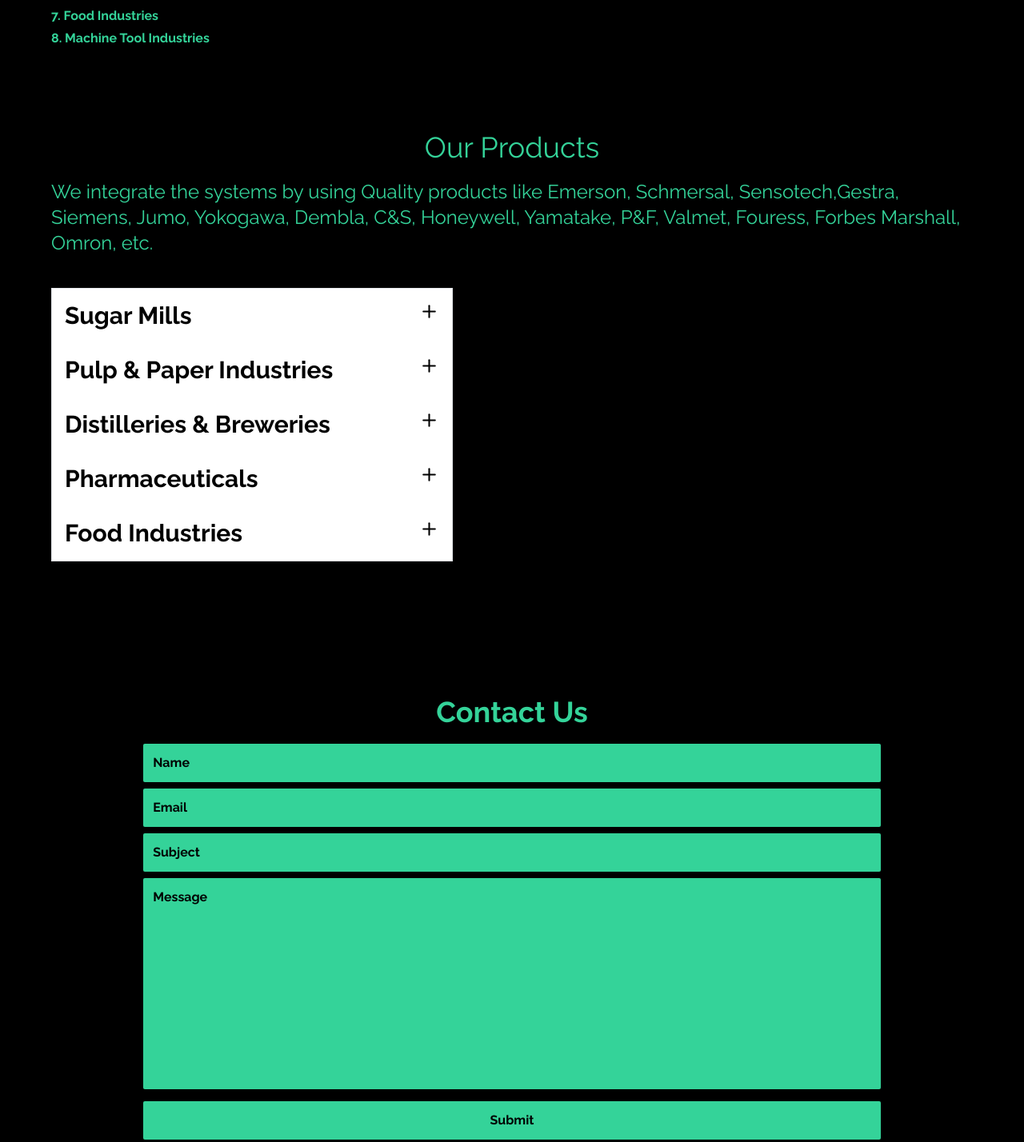
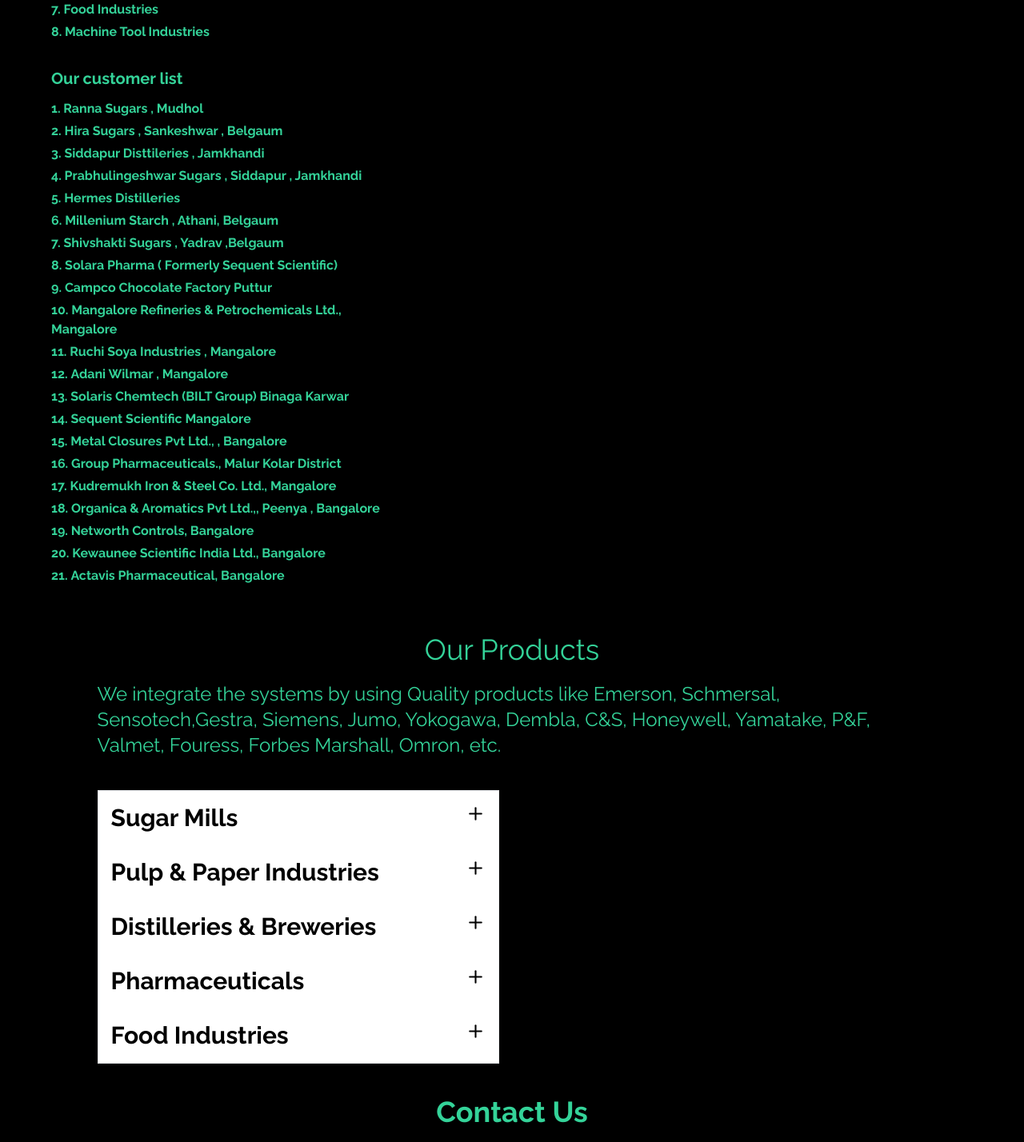
Before and after one commit to DhanrajCoding97/sIc-tailwind-next-live, a Next.js app: page / in a window 1280 px wide. Shown: the part 1200-2628 px from the top of the page at 80% size. Built offline with nearby package versions, Linux system fonts and the light colour scheme.

Commit message:
fixed framermotion animations and started services section

```diff
--- /dev/null
+++ b/assets/carouselImages.js
@@ -0,0 +1 @@
+import {image1} from "./images/"
--- a/components/Contact.jsx
+++ b/components/Contact.jsx
@@ -26,6 +26,7 @@
       );
     e.target.reset();
   };
+
   return (
     <div>
       <form ref={form} onSubmit={sendEmail} className="max-w-[80%] m-auto">
@@ -69,7 +70,7 @@
           className="flex items-center justify-center font-bold text-2xl max-w-sm text-center"
         >
           Connect us on Whatsapp{" "}
-          <span className=" pl-3">
+          <span className="pl-3">
             <BsWhatsapp size={25} />
           </span>
         </motion.a>
--- a/components/Layout.jsx
+++ b/components/Layout.jsx
@@ -1,14 +1,10 @@
 import React from "react";
-import { useRouter } from "next/router";
 import Navbar from "./Navbar";
 import Footer from "./Footer";
 
 const Layout = ({ children }) => {
-
   return (
-    <div id="content"
-    >
-
+    <div id="content">
       <Navbar />
       {children}
       <Footer />
--- /dev/null
+++ b/components/ServicesCarousel.jsx
@@ -0,0 +1,11 @@
+import React from "react";
+
+const ServicesCarousel = () => {
+  return (
+    <motion.div id="carousel">
+      <motion.div id="inner-carousel"></motion.div>
+    </motion.div>
+  );
+};
+
+export default ServicesCarousel;
--- a/package.json
+++ b/package.json
@@ -19,6 +19,7 @@
     "react": "18.2.0",
     "react-dom": "18.2.0",
     "react-icons": "^4.4.0",
+    "react-intersection-observer": "^9.4.0",
     "react-scroll": "^1.8.7"
   },
   "devDependencies": {
--- a/pages/sic/about.js
+++ b/pages/sic/about.js
@@ -1,17 +1,32 @@
-import React from "react";
-import { motion } from "framer-motion";
+import { React, useEffect } from "react";
+import { motion, useAnimation } from "framer-motion";
+import { useInView } from "react-intersection-observer";
 
 const About = () => {
+  const { ref, inView } = useInView({
+    threshold: 0.2,
+  });
+
+  const animateSection = useAnimation();
+
+  useEffect(() => {
+    if (inView) {
+      animateSection.start({
+        x: 0,
+        transition: {
+          type: "spring",
+          duration: 2,
+          bounce: 0.3,
+        },
+      });
+    }
+    if (!inView) {
+      animateSection.start({ x: "-100vw" });
+    }
+  }, [inView]);
+
   return (
-    <motion.section
-      initial={{ opacity: 0 }}
-      animate={{ opacity: 1 }}
-      transition={{
-        duration: 0.75,
-      }}
-      id="about"
-      className="flex flex-col pt-10 mx-[5%] my-10"
-    >
+    <motion.section ref={ref} id="about" className="mx-[5%] m-auto my-10">
       <div id="about-description">
         <h1 className="text-2xl md:text-4xl text-center border-double border-b-white font-bold border-emerald-40 underline pb-5">
           About Us
@@ -22,8 +37,9 @@
           Automation
         </h2>
       </div>
+      <motion.div animate={animateSection}>
         <div id="project-list" className=" mt-4">
-        <h3 className="md:text-xl font-bold">
+          <h3 className="md:text-xl font-bold py-4">
             We take up turnkey projects in Control & Automation Projects for
             Process Industries like -
           </h3>
@@ -38,6 +54,33 @@
             <li>Machine Tool Industries</li>
           </ol>
         </div>
+        <div id="customer list" className="py-5">
+          <h3 className="md:text-xl font-bold py-3">Our customer list</h3>
+          <ol className="space-y-1 max-w-md list-decimal list-inside font-bold">
+            <li>Ranna Sugars , Mudhol</li>
+            <li>Hira Sugars , Sankeshwar , Belgaum</li>
+            <li>Siddapur Disttileries , Jamkhandi</li>
+            <li>Prabhulingeshwar Sugars , Siddapur , Jamkhandi</li>
+            <li>Hermes Distilleries</li>
+            <li>Millenium Starch , Athani, Belgaum</li>
+            <li>Shivshakti Sugars , Yadrav ,Belgaum</li>
+            <li>Solara Pharma ( Formerly Sequent Scientific)</li>
+            <li>Campco Chocolate Factory Puttur</li>
+            <li>Mangalore Refineries & Petrochemicals Ltd., Mangalore</li>
+            <li>Ruchi Soya Industries , Mangalore</li>
+            <li>Adani Wilmar , Mangalore</li>
+            <li>Solaris Chemtech (BILT Group) Binaga Karwar</li>
+            <li>Sequent Scientific Mangalore</li>
+            <li>Metal Closures Pvt Ltd., , Bangalore</li>
+            <li>Group Pharmaceuticals., Malur Kolar District</li>
+            <li>Kudremukh Iron & Steel Co. Ltd., Mangalore</li>
+            <li>Organica & Aromatics Pvt Ltd.,, Peenya , Bangalore</li>
+            <li>Networth Controls, Bangalore</li>
+            <li>Kewaunee Scientific India Ltd., Bangalore</li>
+            <li>Actavis Pharmaceutical, Bangalore</li>
+          </ol>
+        </div>
+      </motion.div>
     </motion.section>
   );
 };
--- a/pages/sic/contact.js
+++ b/pages/sic/contact.js
@@ -1,22 +1,39 @@
-import { React } from "react";
+import { React, useEffect } from "react";
 import ContactForm from "../../components/Contact";
-import { motion } from "framer-motion";
+import { motion, useAnimation } from "framer-motion";
+import { useInView } from "react-intersection-observer";
 
 const Contact = () => {
+  const { ref, inView } = useInView({
+    threshold: 0.2,
+  });
+
+  const animateSection = useAnimation();
+
+  useEffect(() => {
+    if (inView) {
+      animateSection.start({
+        x: 0,
+        transition: {
+          type: "spring",
+          duration: 2,
+          bounce: 0.3,
+        },
+      });
+    }
+    if (!inView) {
+      animateSection.start({ x: "-100vw" });
+    }
+  }, [inView]);
+
   return (
-    <motion.section
-      id="contact"
-      initial={{ opacity: 0 }}
-      animate={{ opacity: 1 }}
-      transition={{
-        duration: 0.75,
-      }}
-      className="mx-[5%] max-w-[1240px] m-auto pt-10 my-10"
-    >
+    <motion.section ref={ref} id="contact" className="mx-[5%] m-auto my-10">
       <h1 className="text-2xl md:text-4xl font-bold text-center pb-5">
         Contact Us
       </h1>
-      <ContactForm />
+      <motion.div animate={animateSection}>
+        <ContactForm />
+      </motion.div>
     </motion.section>
   );
 };
--- a/pages/sic/products.js
+++ b/pages/sic/products.js
@@ -1,19 +1,36 @@
-import { motion } from "framer-motion";
-import React from "react";
+import { React, useEffect } from "react";
 import ProductCatalog from "../../components/ProductCatalog";
+import { motion, useAnimation } from "framer-motion";
+import { useInView } from "react-intersection-observer";
 
 const Products = () => {
+  const { ref, inView } = useInView({
+    threshold: 0.2,
+  });
+
+  const animateSection = useAnimation();
+
+  useEffect(() => {
+    if (inView) {
+      animateSection.start({
+        x: 0,
+        transition: {
+          type: "spring",
+          duration: 2,
+          bounce: 0.3,
+        },
+      });
+    }
+    if (!inView) {
+      animateSection.start({ x: "-100vw" });
+    }
+  }, [inView]);
+
   return (
-    <motion.section
-      id="products"
-      initial={{ opacity: 0 }}
-      animate={{ opacity: 1 }}
-      transition={{
-        duration: 0.75,
-      }}
-    >
-      <div className="my-[10%] mx-[5%]font-bold pt-10 mt-[5%] mx-[5%]">
+    <motion.section ref={ref} className="mx-[5%] m-auto my-10">
+      <div className="mx-[5%]font-bold mx-[5%]">
         <h1 className="text-2xl md:text-4xl text-center pb-5">Our Products</h1>
+        <motion.div animate={animateSection}>
           <p className="md:text-2xl leading-relaxed">
             We integrate the systems by using Quality products like Emerson,
             Schmersal, Sensotech,Gestra, Siemens, Jumo, Yokogawa, Dembla, C&S,
@@ -21,6 +38,7 @@
             etc.
           </p>
           <ProductCatalog />
+        </motion.div>
       </div>
     </motion.section>
   );
--- a/pages/sic/services.js
+++ b/pages/sic/services.js
@@ -1,17 +1,34 @@
-import React from "react";
-import { motion } from "framer-motion";
+import { React, useEffect } from "react";
+import { motion, useAnimation } from "framer-motion";
+import { useInView } from "react-intersection-observer";
 const Services = () => {
+  const { ref, inView } = useInView({
+    threshold: 0.2,
+  });
+
+  const animateSection = useAnimation();
+
+  useEffect(() => {
+    if (inView) {
+      animateSection.start({
+        x: 0,
+        transition: {
+          type: "spring",
+          duration: 2,
+          bounce: 0.3,
+        },
+      });
+    }
+    if (!inView) {
+      animateSection.start({ x: "-100vw" });
+    }
+  }, [inView]);
+
   return (
-    <motion.section
-      initial={{ opacity: 0 }}
-      animate={{ opacity: 1 }}
-      transition={{
-        duration: 0.75,
-      }}
-      id="services"
-      className="flex flex-col pt-10 mx-[5%]"
-    >
-      <h1>Services</h1>
+    <motion.section ref={ref} id="services" className="mx-[5%] m-auto my-10">
+      <motion.div animate={animateSection}>
+        <h1>Services</h1>
+      </motion.div>
     </motion.section>
   );
 };
```
Also changed, not shown: 2 other files (tests, documents, lock files or other folders). Lines whose indentation alone changed are shown as unchanged.
